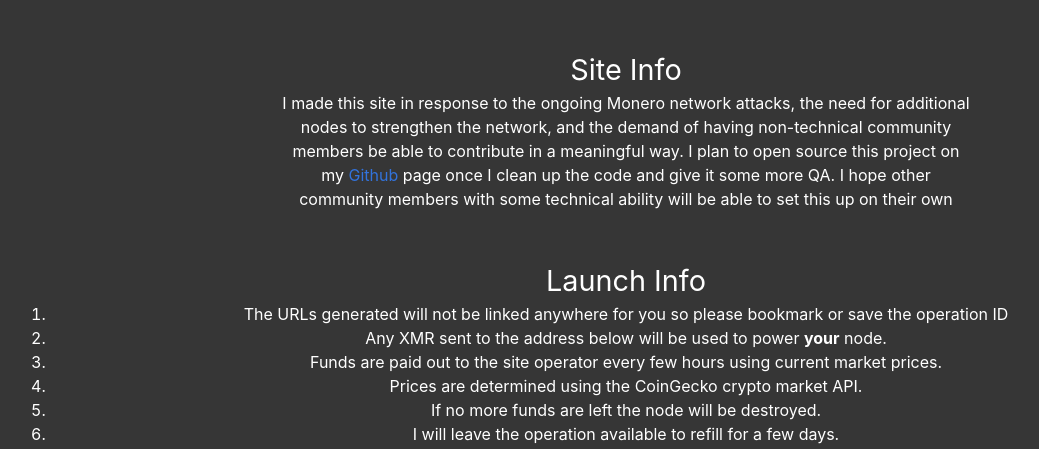
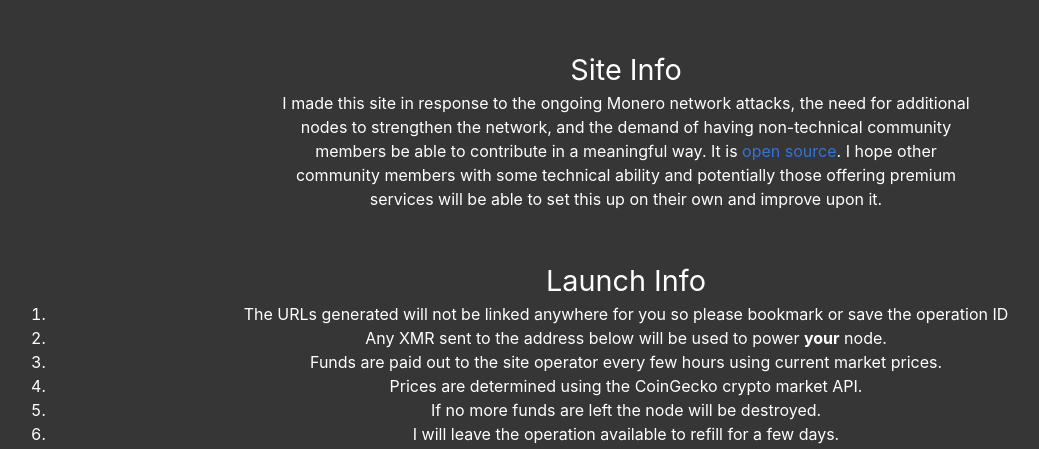
Before and after one commit to lalanza808/xmr-node-cannon-do, a Flask app: template app/templates/info.html in a window 1280 px wide. Shown: the part 48-497 px from the top of the page, without its empty margins (14-1053 px from the left). Run offline with Flask 2, Linux system fonts and the light colour scheme; the template is opened without the code that fills it, so the values that code supplies are empty; parts of the project's set-up code (start-up, migrations or seed data) failed here and were passed over; some libraries are stand-ins or nearby versions.

Commit message:
update info page with link to project repo

```diff
--- a/app/templates/info.html
+++ b/app/templates/info.html
@@ -12,7 +12,7 @@
         <div class="container center">
           <h1>Site Info</h1>
 					<p style="width:60%; margin: 0 auto;">
-            I made this site in response to the ongoing Monero network attacks, the need for additional nodes to strengthen the network, and the demand of having non-technical community members be able to contribute in a meaningful way. I plan to open source this project on my <a href="https://github.com/lalanza808" target="_blank">Github</a> page once I clean up the code and give it some more QA. I hope other community members with some technical ability will be able to set this up on their own
+            I made this site in response to the ongoing Monero network attacks, the need for additional nodes to strengthen the network, and the demand of having non-technical community members be able to contribute in a meaningful way. It is <a href="https://github.com/lalanza808/xmr-node-cannon-do" target="_blank">open source</a>. I hope other community members with some technical ability and potentially those offering premium services will be able to set this up on their own and improve upon it.
           </p>
           <br />
 					<br />
```
